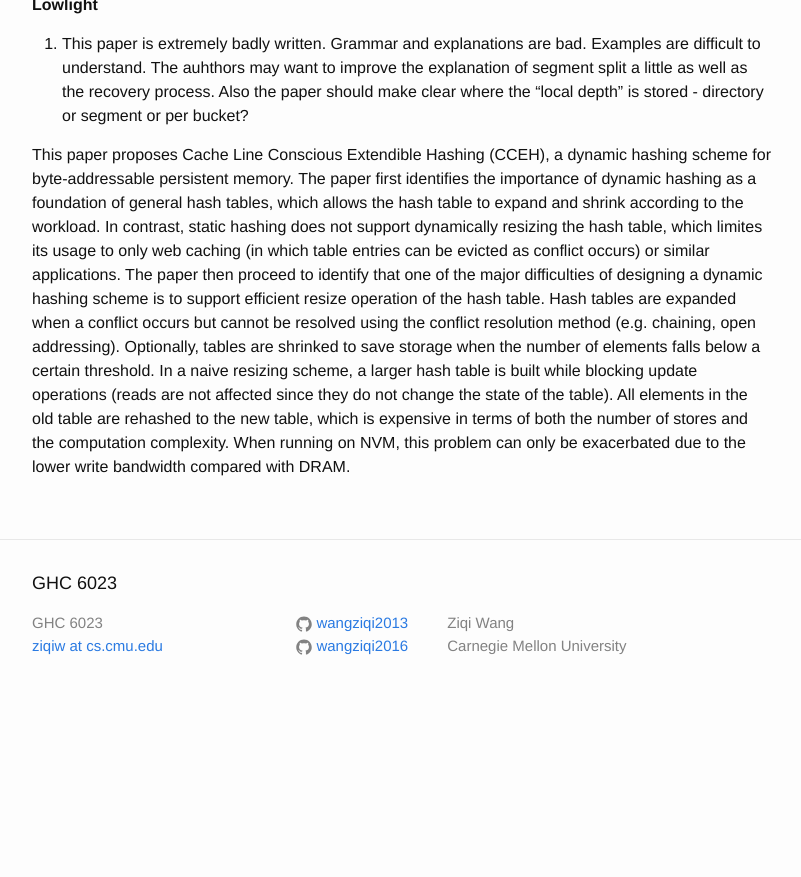
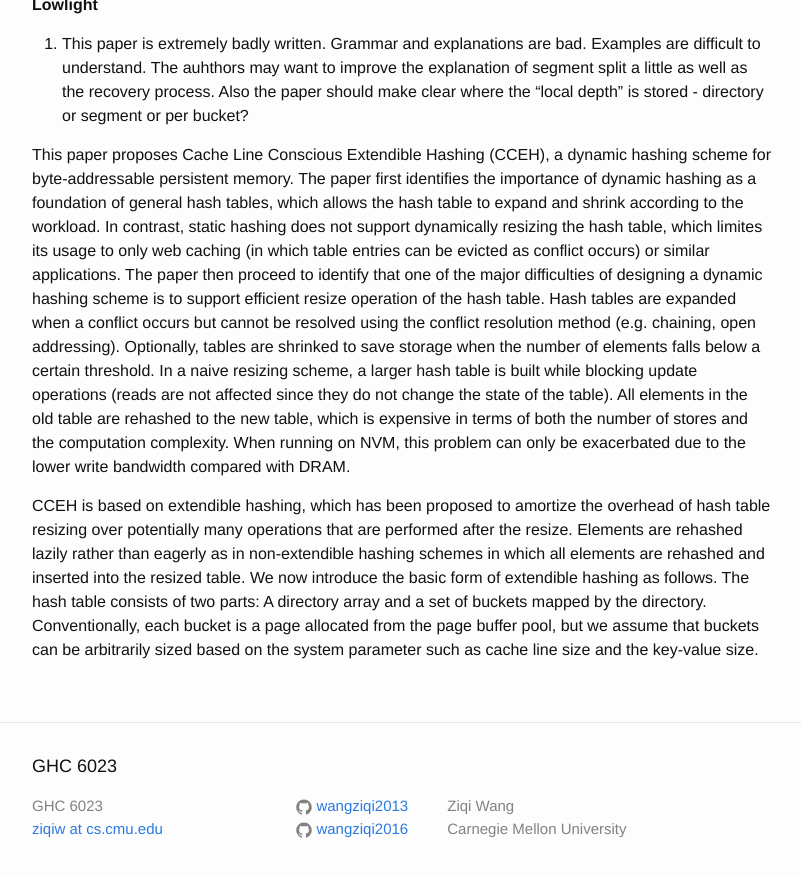
Before and after one commit to wangziqi2013/wangziqi2013.github.io, a Jekyll site: the page built from _posts/2019-12-06-cceh.markdown, in a window 1280 px wide and 900 px high, scrolled down 664 px. Shown: the top 877 px of the window, without its empty margins (238-1039 px from the left). Built offline with Jekyll 4.4.1, drawn with Linux system fonts in a browser that asks for light colours; before the commit the page ends 1381 px from its top, so only the background shows below that.

Commit message:
Adding extendible hashing

```diff
--- a/_posts/2019-12-06-cceh.markdown
+++ b/_posts/2019-12-06-cceh.markdown
@@ -39,3 +39,10 @@ table is built while blocking update operations (reads are not affected since th
 All elements in the old table are rehashed to the new table, which is expensive in terms of both the number of stores
 and the computation complexity. When running on NVM, this problem can only be exacerbated due to the lower write bandwidth
 compared with DRAM.
+
+CCEH is based on extendible hashing, which has been proposed to amortize the overhead of hash table resizing over potentially
+many operations that are performed after the resize. Elements are rehashed lazily rather than eagerly as in non-extendible
+hashing schemes in which all elements are rehashed and inserted into the resized table. We now introduce the basic form
+of extendible hashing as follows. The hash table consists of two parts: A directory array and a set of buckets mapped by
+the directory. Conventionally, each bucket is a page allocated from the page buffer pool, but we assume that buckets can
+be arbitrarily sized based on the system parameter such as cache line size and the key-value size.
```
